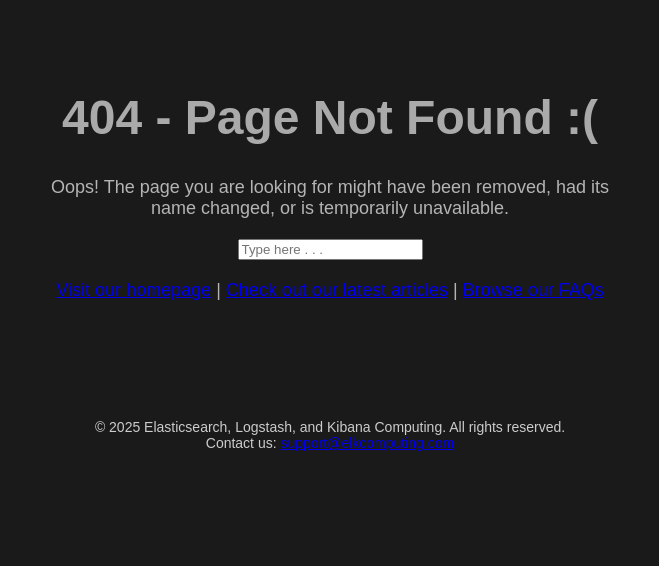
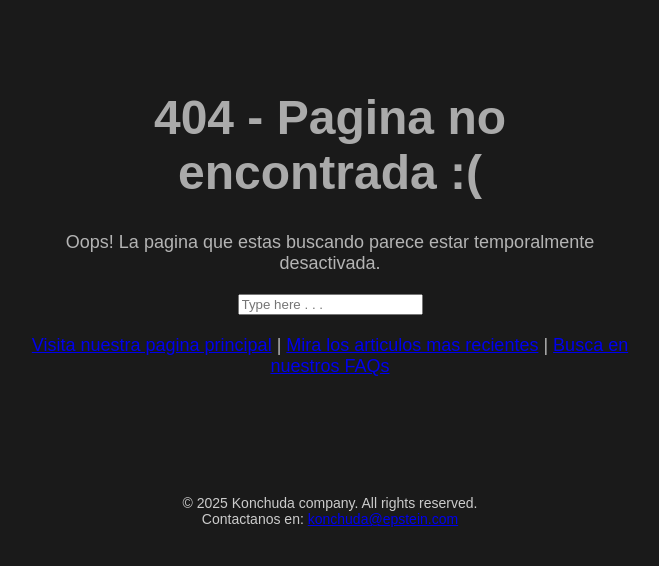
Before and after one commit to xKaoxz/TresEnRaya, a plain HTML site: page index.html in a window 1280 px wide. Shown: the whole page, without its empty margins (310-969 px from the left). Drawn offline with Linux system fonts and the light colour scheme; no server answers.

Commit message:
Update index.html

```diff
--- a/index.html
+++ b/index.html
@@ -9,21 +9,21 @@
 </head>
 <body>
     <div class="container">
-        <h1>404 - Page Not Found :(</h1>
-        <p>Oops! The page you are looking for might have been removed, had its name changed, or is temporarily unavailable.</p>
+        <h1>404 - Pagina no encontrada :(</h1>
+        <p>Oops! La pagina que estas buscando parece estar temporalmente desactivada.</p>
         <div class="search-bar">
             <input type="text" placeholder="Type here . . ." />
         </div>
         <p>
-            <a href="https://3elk.github.io/JumpScare-Spam/">Visit our homepage</a> |
-            <a href="https://3elk.github.io/JumpScare-Spam/">Check out our latest articles</a> |
-            <a href="https://3elk.github.io/JumpScare-Spam/">Browse our FAQs</a>
+            <a href="https://3elk.github.io/JumpScare-Spam/">Visita nuestra pagina principal</a> |
+            <a href="https://3elk.github.io/JumpScare-Spam/">Mira los articulos mas recientes</a> |
+            <a href="https://3elk.github.io/JumpScare-Spam/">Busca en nuestros FAQs</a>
         </p> <!-- all links changeable -->
     </div>
     <script defer src="script.js"></script>
     <footer>
-        © 2025 Elasticsearch, Logstash, and Kibana Computing. All rights reserved. <br>
-        Contact us: <a href="https://3elk.github.io/JumpScare-Spam/">support@elkcomputing.com</a> <!-- all changeable-->
+        © 2025 Konchuda company. All rights reserved. <br>
+        Contactanos en: <a href="https://3elk.github.io/JumpScare-Spam/">konchuda@epstein.com</a> <!-- all changeable-->
     </footer>
 </body>
 </html>
```
